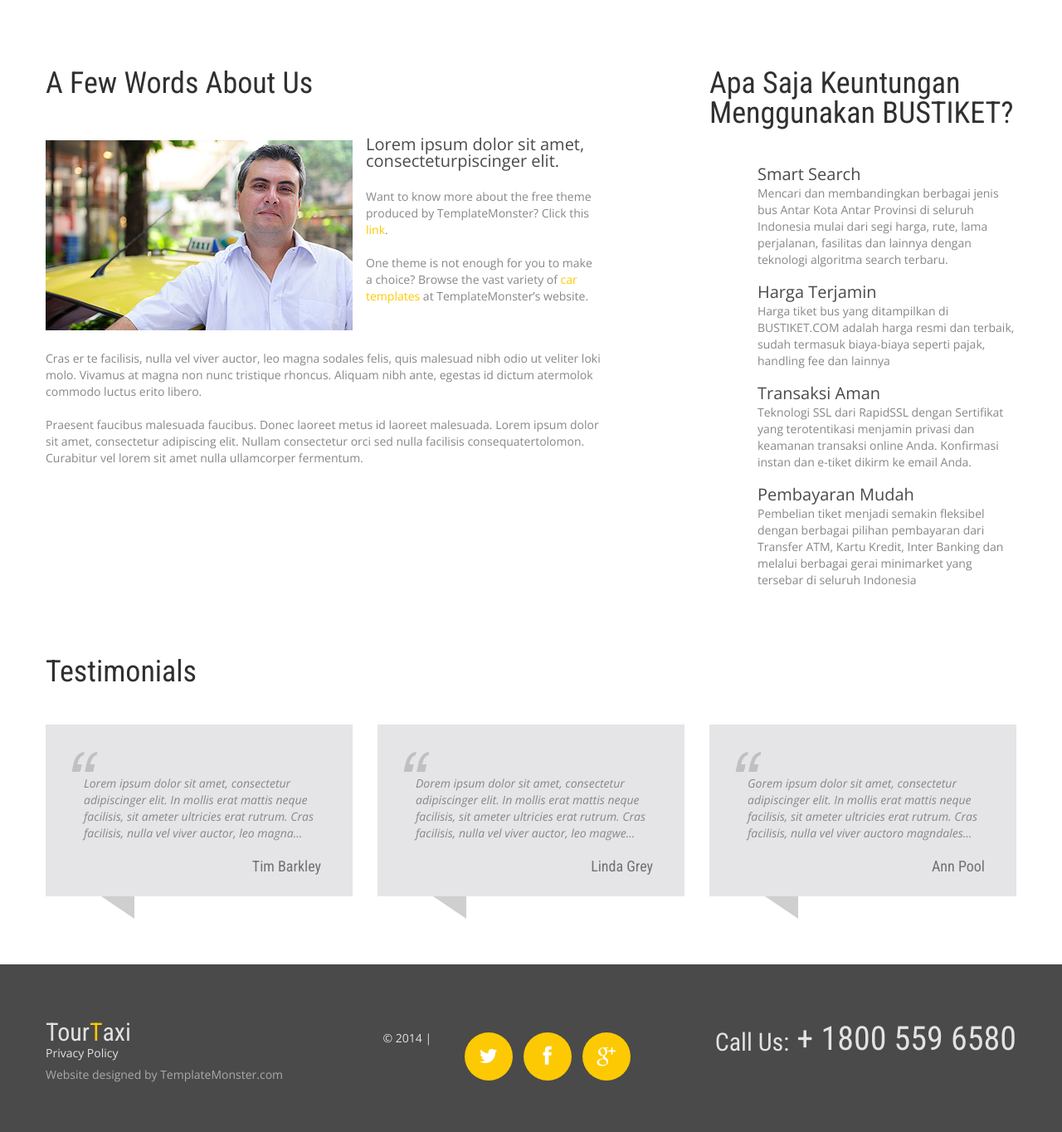
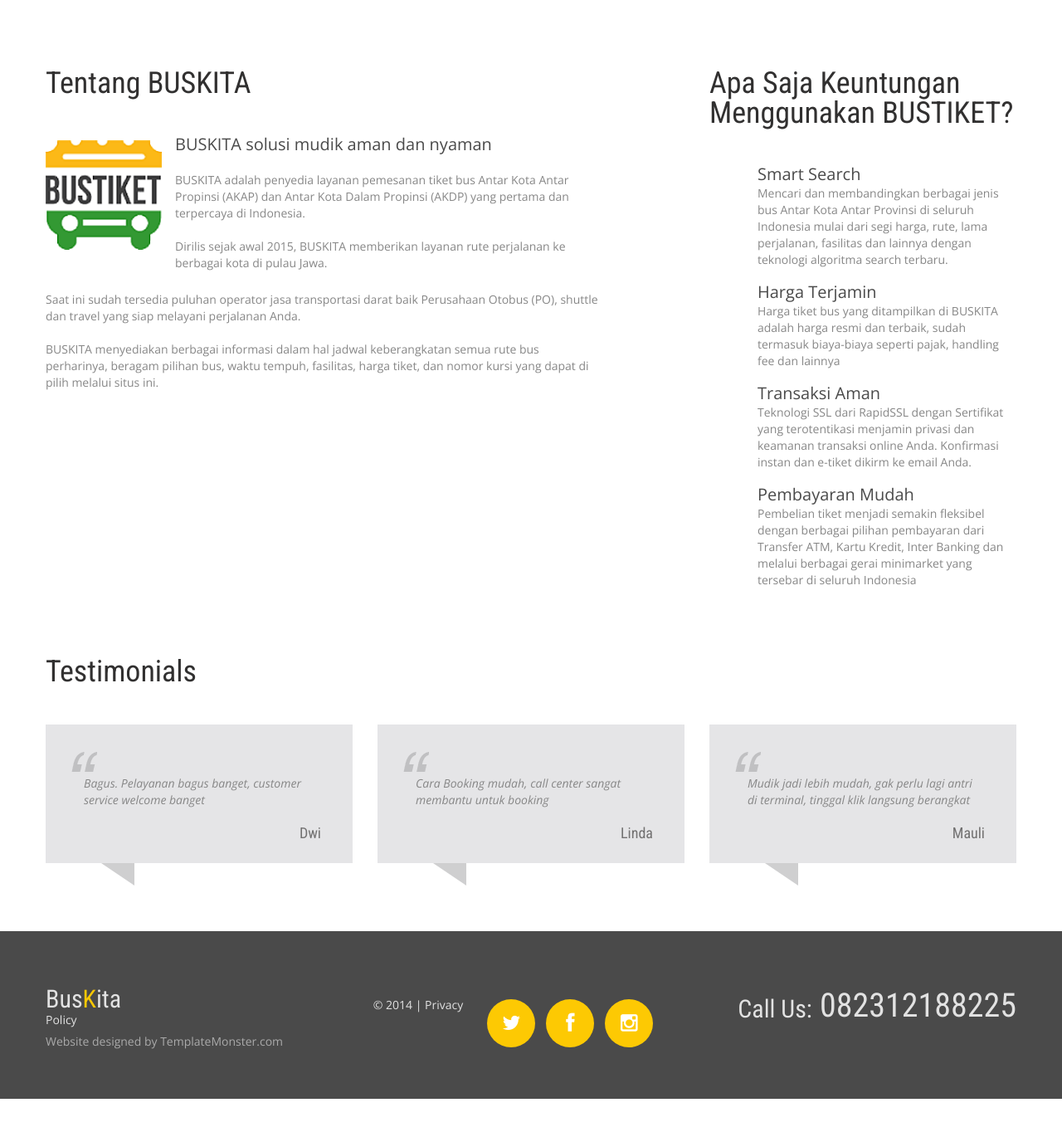
Before and after one commit to Diman12345/BusKita, a PHP site: page /index_1.html in a window 1280 px wide. Shown: the part 136-1500 px from the top of the page at 83% size. After the commit the page ends 1460 px from the top, so only its background shows below. Run offline with PHP 8.4, Linux system fonts and the light colour scheme; some web fonts are replaced.

Commit message:
Upgrade
I1 dan login to inex.php

```diff
--- a/your_taxi/index_1.html
+++ b/your_taxi/index_1.html
@@ -63,22 +63,21 @@
 	<div class="clear"></div>
 </header>
 <!--==============================Content=================================-->
-			<div class="content"><div class="ic">More Website Templates @ TemplateMonster.com - April 07, 2014!</div>
+			<div class="content"><div class="ic"></div>
 				<div class="container_12">
 					<div class="grid_7">
-						<h3>A Few Words About Us</h3>
-						<img src="images/page2_img1.jpg" alt="" class="img_inner fleft">
+						<h3>Tentang BUSKITA</h3>
+						<img src="gambar/favicon.png" alt="" class="img_inner fleft">
 						<div class="extra_wrapper">
 							<div class="text1 color2">
-								<a href="#">Lorem ipsum dolor sit amet, consecteturpiscinger elit. </a>
+								<a href="#">BUSKITA solusi mudik aman dan nyaman</a>
 							</div>
-							<p>Want to know more about the free theme produced by TemplateMonster? Click this <span class="color1"><a href="http://blog.templatemonster.com/free-website-templates/" rel="dofollow">link</a></span>.</p>
-							One theme is not enough for you to make a choice? Browse the vast variety of <span class="color1"><a href="http://www.templatemonster.com/properties/topic/society-people/" rel="nofollow">car templates</a></span> at TemplateMonster’s website.
+							<p>BUSKITA adalah penyedia layanan pemesanan tiket bus Antar Kota Antar Propinsi (AKAP) dan Antar Kota Dalam Propinsi (AKDP) yang pertama dan terpercaya di Indonesia. </p>
+							Dirilis sejak awal 2015, BUSKITA memberikan layanan rute perjalanan ke berbagai kota di pulau Jawa.
 						</div>
 						<div class="clear cl1"></div>
-						<p>Cras er te facilisis, nulla vel viver auctor, leo magna sodales felis, quis malesuad nibh odio ut veliter loki molo. Vivamus at magna non nunc tristique rhoncus. Aliquam nibh ante, egestas id dictum atermolok commodo luctus erito libero.</p>
-						Praesent faucibus malesuada faucibus. Donec laoreet metus id laoreet malesuada. Lorem ipsum dolor sit amet, consectetur adipiscing elit. Nullam consectetur orci sed nulla facilisis consequatertolomon.
-						Curabitur vel lorem sit amet nulla ullamcorper fermentum.
+						<p> Saat ini sudah tersedia puluhan operator jasa transportasi darat baik Perusahaan Otobus (PO), shuttle dan travel yang siap melayani perjalanan Anda.</p>
+						BUSKITA menyediakan berbagai informasi dalam hal jadwal keberangkatan semua rute bus perharinya, beragam pilihan bus, waktu tempuh, fasilitas, harga tiket, dan nomor kursi yang dapat di pilih melalui situs ini.
 					</div>
 					<div class="grid_4 prefix_1">
 						<h3>Apa Saja Keuntungan Menggunakan BUSTIKET?</h3>
@@ -93,7 +92,7 @@
 							<li class="list_count">2</li>
 							<li class="extra_wrapper">
 								<div class="text1 color2"><a href="#">Harga Terjamin</a></div>
-								Harga tiket bus yang ditampilkan di BUSTIKET.COM adalah harga resmi dan terbaik, sudah termasuk biaya-biaya seperti pajak, handling fee dan lainnya
+								Harga tiket bus yang ditampilkan di BUSKITA adalah harga resmi dan terbaik, sudah termasuk biaya-biaya seperti pajak, handling fee dan lainnya
 							</li>
 						</ul>
 						<ul class="list li">
@@ -117,20 +116,20 @@
 					</div>
 					<div class="grid_4">
 						<blockquote class="bq1">
-							<p><i>Lorem ipsum dolor sit amet, consectetur adipiscinger elit. In mollis erat mattis neque facilisis, sit ameter ultricies erat rutrum. Cras facilisis, nulla vel viver auctor, leo magna... </i></p>
-							<div class="color2">Tim Barkley</div>
+							<p><i>Bagus. Pelayanan bagus banget, customer service welcome banget</i></p>
+							<div class="color2">Dwi</div>
 						</blockquote>
 					</div>
 					<div class="grid_4">
 						<blockquote class="bq1">
-							<p><i>Dorem ipsum dolor sit amet, consectetur adipiscinger elit. In mollis erat mattis neque facilisis, sit ameter ultricies erat rutrum. Cras facilisis, nulla vel viver auctor, leo magwe... </i></p>
-							<div class="color2">Linda Grey</div>
+							<p><i>Cara Booking mudah, call center sangat membantu untuk booking</i></p>
+							<div class="color2">Linda</div>
 						</blockquote>
 					</div>
 					<div class="grid_4">
 						<blockquote class="bq1">
-							<p><i>Gorem ipsum dolor sit amet, consectetur adipiscinger elit. In mollis erat mattis neque facilisis, sit ameter ultricies erat rutrum. Cras facilisis, nulla vel viver auctoro magndales...</i></p>
-							<div class="color2">Ann Pool</div>
+							<p><i>Mudik jadi lebih mudah, gak perlu lagi antri di terminal, tinggal klik langsung berangkat</i></p>
+							<div class="color2">Mauli</div>
 						</blockquote>
 					</div>
 					<div class="clear"></div>
@@ -141,15 +140,15 @@
 		<footer>
 			<div class="container_12">
 				<div class="grid_12">
-					<div class="f_phone"><span>Call Us:</span> + 1800 559 6580</div>
+					<div class="f_phone"><span>Call Us:</span> 082312188225</div>
 					<div class="socials">
-						<a href="#" class="fa fa-twitter"></a>
-						<a href="#" class="fa fa-facebook"></a>
-						<a href="#" class="fa fa-google-plus"></a>
+						<a href="https://twitter.com/BUSTIKET" class="fa fa-twitter"></a>
+						<a href="https://www.facebook.com/BUSTIKET/" class="fa fa-facebook"></a>
+						<a href="https://www.instagram.com/BUSTIKET/" class="fa fa-instagram"></a>
 					</div>
 					<div class="copy">
 						<div class="st1">
-						<div class="brand">Tour<span class="color1">T</span>axi </div>
+						<div class="brand">Bus<span class="color1">K</span>ita </div>
 						&copy; 2014	| <a href="#">Privacy Policy</a> </div> Website designed by <a href="http://www.templatemonster.com/" rel="nofollow">TemplateMonster.com</a>
 					</div>
 				</div>
--- a/your_taxi/login.php
+++ b/your_taxi/login.php
@@ -10,7 +10,7 @@
 if($runquery->num_rows > 0){
  session_start();
  $_SESSION['username'] = $username;
- header("Location: user.php");
+ header("Location: index.php");
 } else {
  echo '<h1>Username atau Kata Sandi Salah!</h1>';
 }
```
